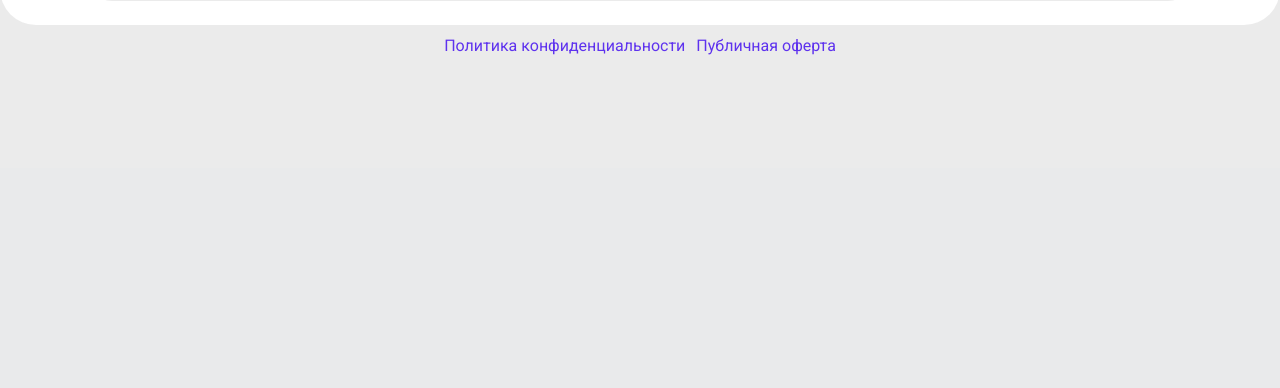
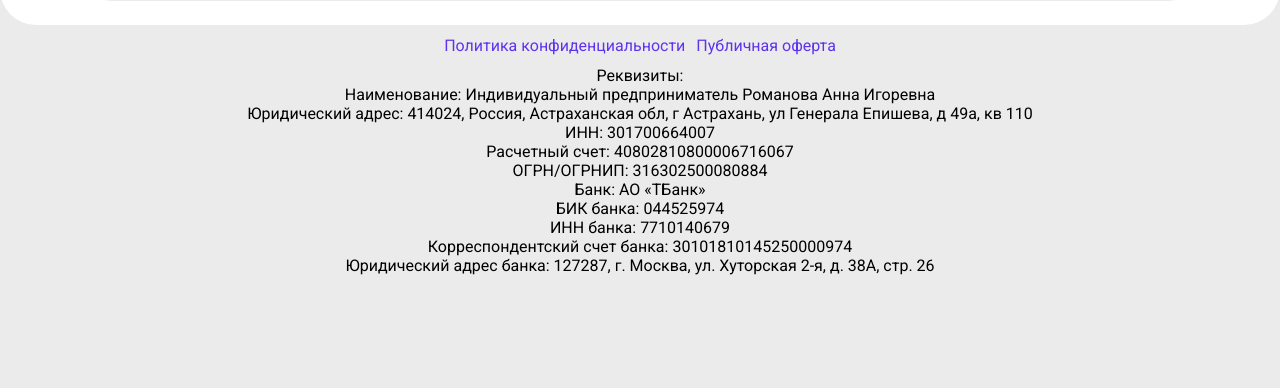
Before and after one commit to skr1pmen/lichno.ru, a Yii app: template views/site/index.php in a window 1280 px wide. Shown: the part 1431-1819 px from the top of the page. Before the commit the page ends 1486 px from the top, so only its background shows below. Run offline with PHP 8.4 and a stand-in for Yii, Linux system fonts and the light colour scheme; the template is opened without the code that fills it, so the values that code supplies are empty; some libraries are stand-ins or nearby versions.

Commit message:
docs added

```diff
--- a/views/site/index.php
+++ b/views/site/index.php
@@ -203,6 +203,19 @@
 <div class="docs">
     <a href="/docs/policy">Политика конфиденциальности</a>
     <a href="/docs/offer">Публичная оферта</a>
+    <div>
+        <span>Реквизиты:</span>
+        <span>Наименование: Индивидуальный предприниматель Романова Анна Игоревна</span>
+        <span>Юридический адрес: 414024, Россия, Астраханская обл, г Астрахань, ул Генерала Епишева, д 49а, кв 110</span>
+        <span>ИНН: 301700664007</span>
+        <span>Расчетный счет: 40802810800006716067</span>
+        <span>ОГРН/ОГРНИП: 316302500080884</span>
+        <span>Банк: АО «ТБанк»</span>
+        <span>БИК банка: 044525974</span>
+        <span>ИНН банка: 7710140679</span>
+        <span>Корреспондентский счет банка: 30101810145250000974</span>
+        <span>Юридический адрес банка: 127287, г. Москва, ул. Хуторская 2-я, д. 38А, стр. 26</span>
+    </div>
 </div>
 
 <script type="text/javascript">
--- a/web/css/main.css
+++ b/web/css/main.css
@@ -199,12 +199,22 @@ header {
 }
 .docs{
     display: flex;
+    flex-wrap: wrap;
     justify-content: center;
+    align-content: center;
     padding: clamp(0.5rem, 0.438rem + 0.31vw, 0.813rem) 0;
     gap: clamp(0.5rem, 0.438rem + 0.31vw, 0.813rem);
     a {
         text-decoration: none;
         color: var(--accent-color);
+    }
+    div {
+        text-align: center;
+        width: 100%;
+        flex-grow: 1;
+        display: flex;
+        justify-content: center;
+        flex-direction: column;
     }
 }
 
```
